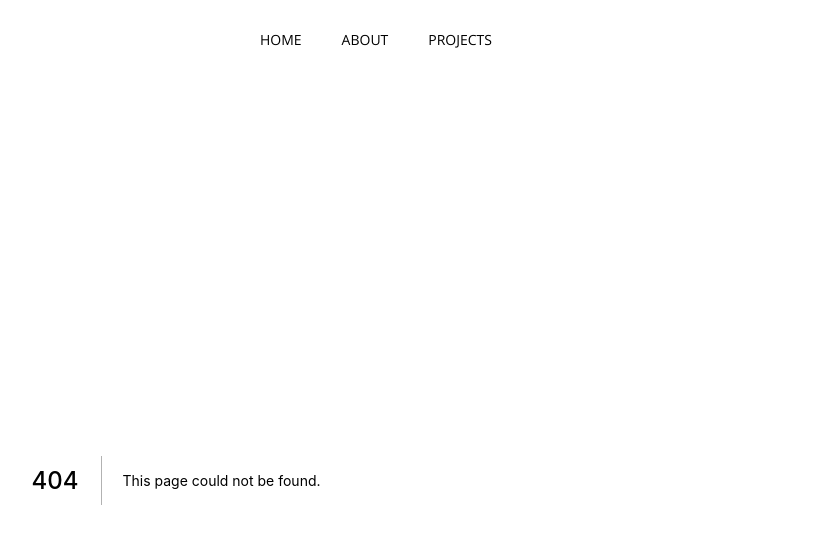
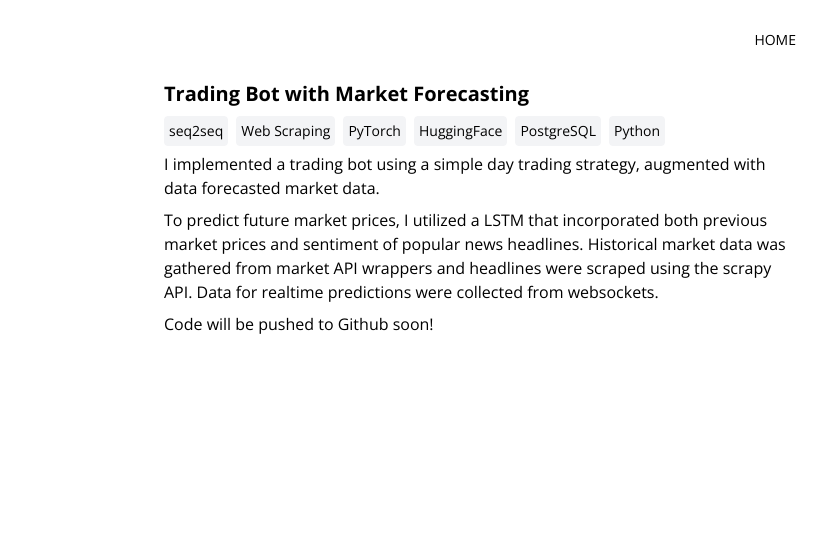
Before and after one commit to samuel-tian/portfolio-website, a Next.js app: page /tradingbot in a window 1280 px wide. Before the commit this address had no page. Shown: the top 544 px of the page, without its empty margins (160-986 px from the left). Built offline with nearby package versions, Linux system fonts and the light colour scheme.

Commit message:
update projects

```diff
--- a/components/About.jsx
+++ b/components/About.jsx
@@ -12,21 +12,33 @@ const About = () => {
 			</p>
 			<ul className="mt-2 mb-6 flex gap-5">
 				<li>
-          <a href="https://github.com/samuel-tian" target="_blank" rel="noreferrer">
+					<a
+						href="https://github.com/samuel-tian"
+						target="_blank"
+						rel="noreferrer"
+					>
 						<div className="btn">
 							<AiFillGithub />
 						</div>
 					</a>
 				</li>
 				<li>
-          <a href="https://www.linkedin.com/in/samuel-tian/" target="_blank" rel="noreferrer">
+					<a
+						href="https://www.linkedin.com/in/samuel-tian/"
+						target="_blank"
+						rel="noreferrer"
+					>
 						<div className="btn">
 							<AiFillLinkedin />
 						</div>
 					</a>
 				</li>
 				<li>
-          <a href="/assets/Resume_SamuelTian.pdf" target="_blank" rel="noreferrer">
+					<a
+						href="/assets/Resume2_SamuelTian.pdf"
+						target="_blank"
+						rel="noreferrer"
+					>
 						<div className="btn">
 							<AiOutlineProfile />
 						</div>
--- /dev/null
+++ b/components/Classes.jsx
@@ -0,0 +1,19 @@
+import React from "react";
+import ProjectItem from "./ProjectItem";
+
+const Classes = () => {
+	return (
+		<div id="classes" className="w-full mb-6">
+			<h2>Classes</h2>
+			<div className="grid md:grid-cols-2 sm:grid-cols-1 gap-4">
+				<ProjectItem
+					title="6.8611: Quantitative Methods for Natural Language Processing"
+					page="/6861"
+				/>
+				<ProjectItem title="6.1910: Computation Structures" page="/6004" />
+			</div>
+		</div>
+	);
+};
+
+export default Classes;
--- a/components/Navbar.jsx
+++ b/components/Navbar.jsx
@@ -3,18 +3,12 @@ import React from "react";
 
 const Navbar = () => {
 	return (
-    <div className='w-full sticky top-0 h-20 z-100 bg-white'>
-      <div className='flex justify-end items-center h-full'>
+		<div className="w-full sticky top-0 h-20 z-100 bg-white">
+			<div className="flex justify-end items-center h-full">
 				<div>
-          <ul className='flex'>
+					<ul className="flex">
 						<Link href="/">
 							<li className="ml-10 text-sm uppercase">Home</li>
-            </Link>
-            <Link href="/#about">
-              <li className="ml-10 text-sm uppercase">About</li>
-            </Link>
-            <Link href="/#projects">
-              <li className="ml-10 text-sm uppercase">Projects</li>
 						</Link>
 					</ul>
 				</div>
--- a/components/Projects.jsx
+++ b/components/Projects.jsx
@@ -3,11 +3,11 @@ import ProjectItem from "./ProjectItem";
 
 const Projects = () => {
 	return (
-    <div id="projects" className="w-full">
-      <h2>Research and Projects</h2>
+		<div id="projects" className="w-full mb-6">
+			<h2>Projects</h2>
 			<div className="grid md:grid-cols-2 sm:grid-cols-1 gap-4">
-        <ProjectItem title="fiat-crypto" page="/fiatcrypto" />
-        <ProjectItem title="Surgical Reinforcement Learning" page="/surgeryrl" />
+				<ProjectItem title="Trading Bot" page="/tradingbot" />
+				<ProjectItem title="Ray Tracing" page="/raytracing" />
 				<ProjectItem title="Monocular Depth Perception" page="/depth" />
 				<ProjectItem title="Honors Summer Math Camp" page="/hsmc" />
 				<ProjectItem title="Competitive Programming" page="/compprog" />
--- /dev/null
+++ b/components/Research.jsx
@@ -0,0 +1,19 @@
+import React from "react";
+import ProjectItem from "./ProjectItem";
+
+const Research = () => {
+	return (
+		<div id="research" className="w-full mb-6">
+			<h2>Research</h2>
+			<div className="grid md:grid-cols-2 sm:grid-cols-1 gap-4">
+				<ProjectItem title="fiat-crypto" page="/fiatcrypto" />
+				<ProjectItem
+					title="Surgical Reinforcement Learning"
+					page="/surgeryrl"
+				/>
+			</div>
+		</div>
+	);
+};
+
+export default Research;
--- a/pages/index.js
+++ b/pages/index.js
@@ -1,6 +1,8 @@
 import Head from "next/head";
 import About from "../components/About";
+import Classes from "../components/Classes";
 import Projects from "../components/Projects";
+import Research from "../components/Research";
 
 export default function Home() {
 	return (
@@ -9,7 +11,9 @@ export default function Home() {
 				<title>Sam Tian</title>
 			</Head>
 			<About />
+			<Research />
 			<Projects />
+			{/* <Classes /> */}
 		</div>
 	);
 }
--- /dev/null
+++ b/pages/raytracing.jsx
@@ -0,0 +1,27 @@
+import React from "react";
+
+const depth = () => {
+	return (
+		<div className="w-full">
+			<h2>Ray Tracing</h2>
+			<div className="flex gap-2">
+				<div className="tag">Graphics</div>
+				<div className="tag">Vulkan</div>
+				<div className="tag">OpenGL</div>
+				<div className="tag">C++</div>
+			</div>
+			<p>
+				I am currently implementing a ray tracing engine using the Vulkan API.
+				The environment allows for camera movement and rotation, dynamic
+				addition and deletion of several supported solids, and control over
+				various properties such as position, color, albedo, etc. Originally, I
+				wrote the engine using the OpenGL API, but eventually found OpenGL to be
+				unweildy and hacky for ray tracing. Thus, I made a switch to Vulkan and
+				plan to add more features, including skyboxes and 3D mesh support, after
+				porting is complete.
+			</p>
+		</div>
+	);
+};
+
+export default depth;
--- /dev/null
+++ b/pages/tradingbot.jsx
@@ -0,0 +1,31 @@
+import React from "react";
+
+const depth = () => {
+	return (
+		<div className="w-full">
+			<h2>Trading Bot with Market Forecasting</h2>
+			<div className="flex gap-2">
+				<div className="tag">seq2seq</div>
+				<div className="tag">Web Scraping</div>
+				<div className="tag">PyTorch</div>
+				<div className="tag">HuggingFace</div>
+				<div className="tag">PostgreSQL</div>
+				<div className="tag">Python</div>
+			</div>
+			<p>
+				I implemented a trading bot using a simple day trading strategy,
+				augmented with data forecasted market data.
+			</p>
+			<p>
+				To predict future market prices, I utilized a LSTM that incorporated
+				both previous market prices and sentiment of popular news headlines.
+				Historical market data was gathered from market API wrappers and
+				headlines were scraped using the scrapy API. Data for realtime
+				predictions were collected from websockets.
+			</p>
+			<p>Code will be pushed to Github soon!</p>
+		</div>
+	);
+};
+
+export default depth;
```
Also changed, not shown: 2 other files (tests, documents, lock files or other folders). Lines whose indentation alone changed are shown as unchanged.
